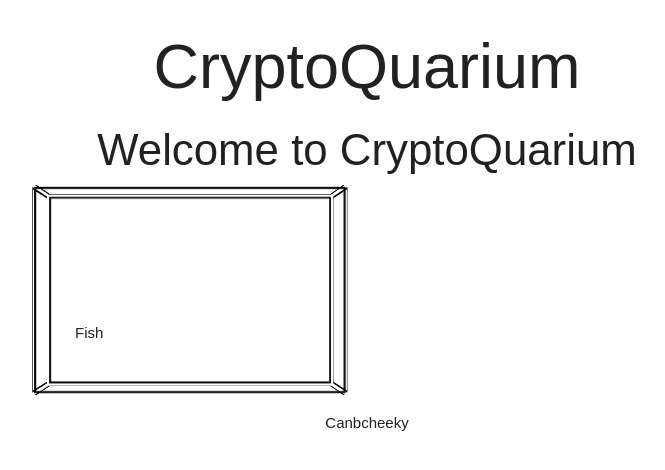
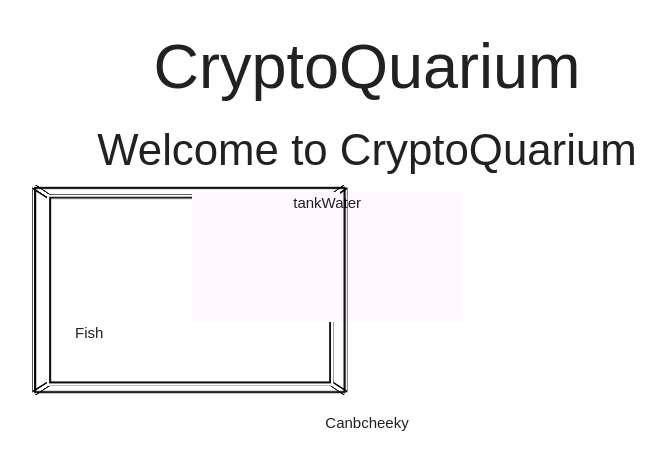
Before and after one commit to CheekyMonkeyAcademy/CryptoQuarium, a React (Create React App) app: page / in a window 1280 px wide. Shown: the top 470 px of the page, without its empty margins (273-938 px from the left). Built offline with nearby package versions, Linux system fonts and the light colour scheme; the HTML template or start-up script is replaced by a standard one.

Commit message:
minor changes- attempted to put in water

```diff
--- a/src/components/Tank/Tank.js
+++ b/src/components/Tank/Tank.js
@@ -1,4 +1,5 @@
 import React, {Component} from "react";
+import Water from "../Water";
 import Fish from "../Fish";
 import "./Tank.css";
 
@@ -13,6 +14,7 @@ class Tank extends Component {
                                 <figure class="back"></figure>
                                 <figure class="right"></figure>
                                 <Fish>Fish</Fish>
+                                <Water> Water </Water>
                                 <figure class="left"></figure>
                                 <figure class="top"></figure>
                                 <figure class="bottom"></figure>
--- /dev/null
+++ b/src/components/Water/Water.css
@@ -0,0 +1,18 @@
+.tankWater {
+    display: flex;
+    display: inline-block;
+    position: absolute;
+    width: 270px;
+    height: 130px;
+    background: rgba(255, 248, 255, 1);
+}
+
+.bubbles{
+    position: absolute;
+    top:0;
+    left: 0;
+    width: 100%;
+    height: 100%;
+    z-index: 0;
+    transform: translateZ(0);
+}
--- /dev/null
+++ b/src/components/Water/Water.js
@@ -0,0 +1,14 @@
+import React, {Component} from "react";
+import "./Water.css";
+
+class Water extends Component {
+    render(){
+        return (
+            <div className="tankWater">
+                tankWater
+            </div>
+        )
+    }
+}
+
+export default Water;
--- /dev/null
+++ b/src/components/Water/index.js
@@ -0,0 +1 @@
+export {default} from "./Water";
```
Also changed, not shown: src/components/Tank/Tank.css (line endings or trailing spaces).
